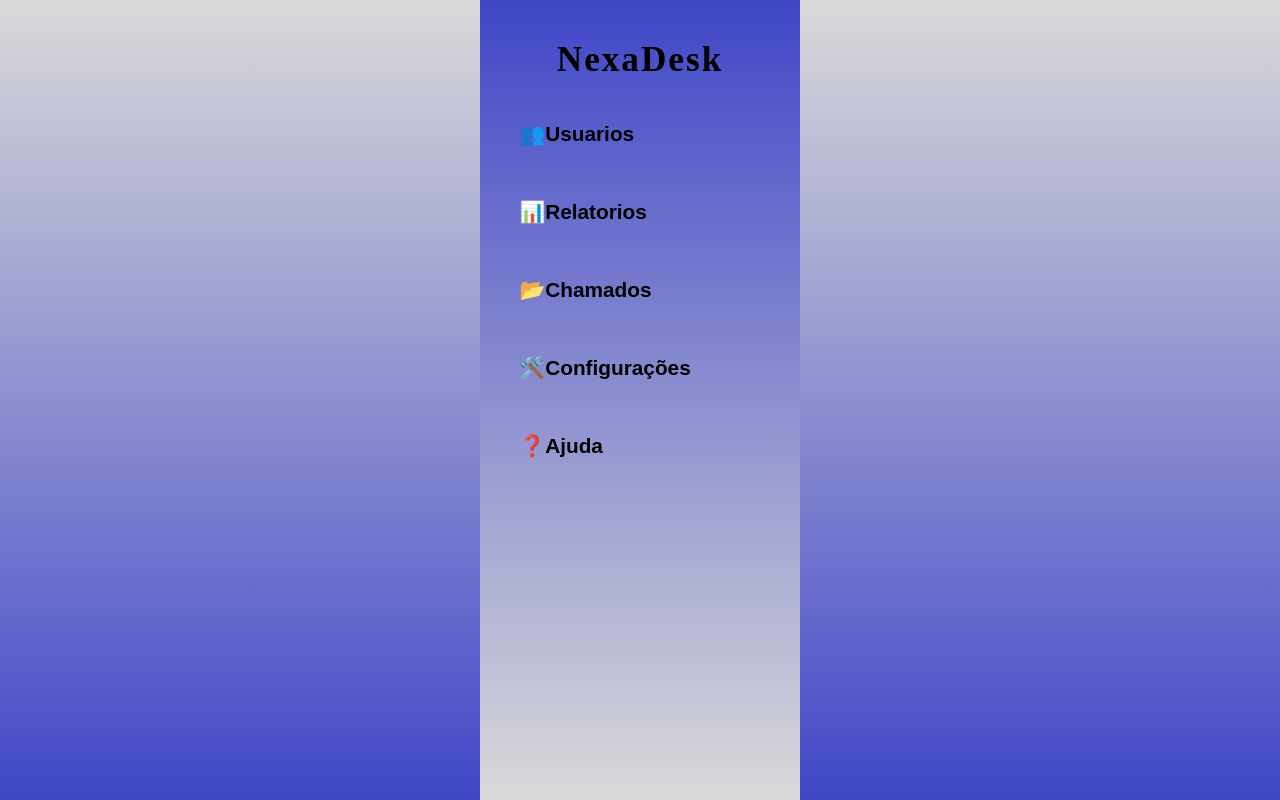
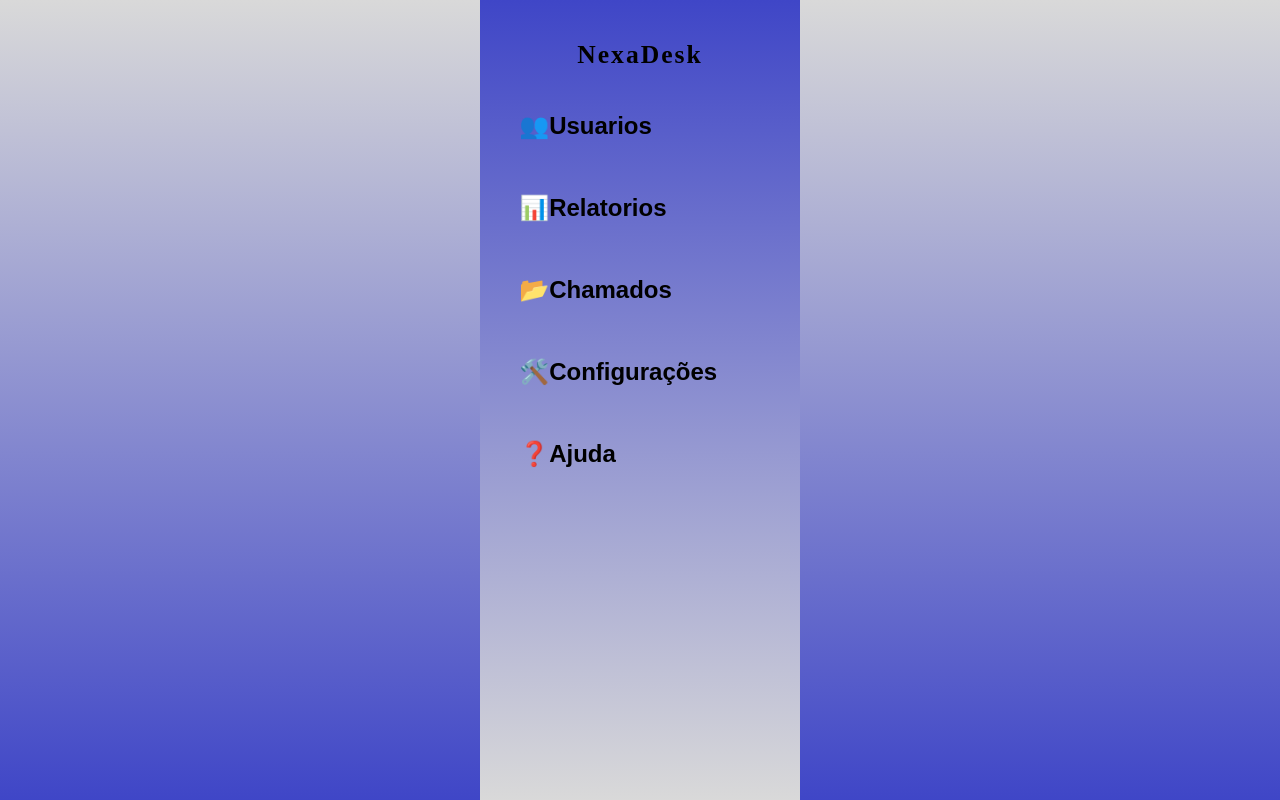
Before and after one commit to Progale123/tcc, a plain HTML site: page Front/html/ADM.html in a window 1280 px wide. Drawn offline with Linux system fonts and the light colour scheme; a web font is replaced by a local one.

Commit message:
reformulaçao no css Global

```diff
--- a/Front/css/Global.css
+++ b/Front/css/Global.css
@@ -28,6 +28,8 @@ body {
   align-items: center;
   padding-top: 40px;
   gap: 30px;
+
+  container-type: inline-size;
 }
 
 
@@ -39,15 +41,17 @@ body {
 
   background: transparent;
   text-decoration: none;
+
   z-index: 0;
   overflow: hidden;
   color: #000;
   padding: 12px 20px;
-  font-size: 1.3rem;
+  font-size: clamp(.9rem, 8cqw, 1.5rem);
   font-weight: bold;
   border: none;
   border-radius: 8px;
   width: 88%;
+  white-space: nowrap;
 }
 
 .Btns:hover {
@@ -78,7 +82,7 @@ h1 {
 }
 
 .Titulo-Logo {
-  font-size: 2.2rem;
+  font-size: clamp(1.3rem, 8cqw, 2.5rem);
   color: #000;
   font-weight: bold;
   font-family: 'Inria Serif', serif;
```
